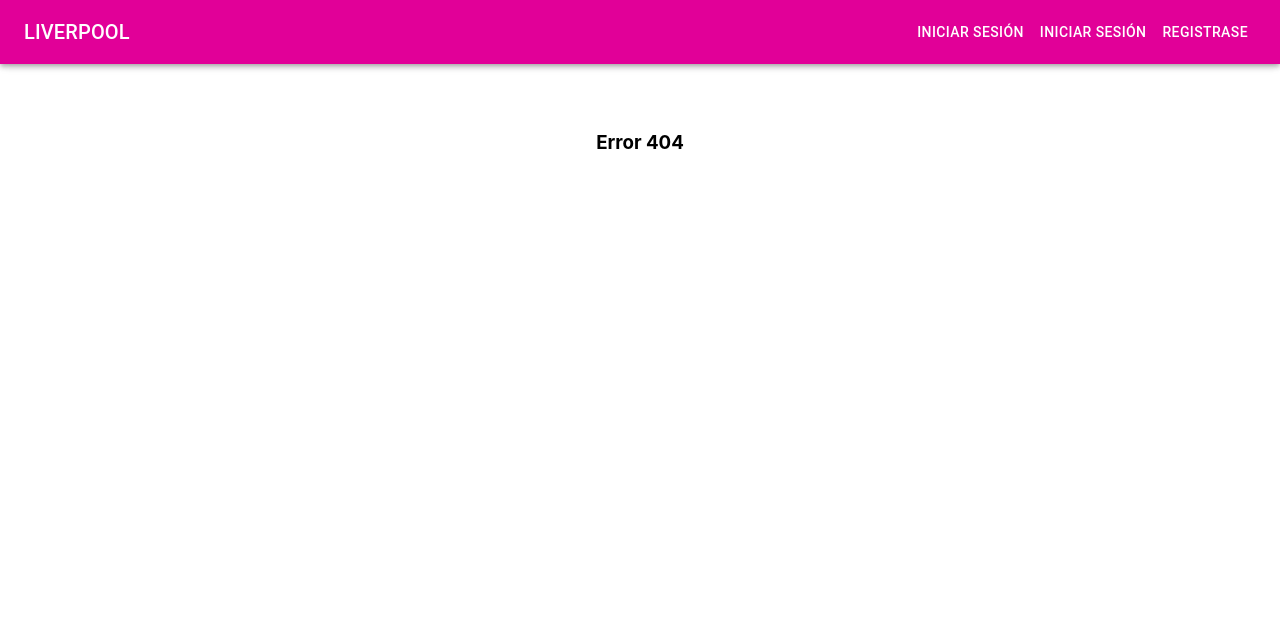
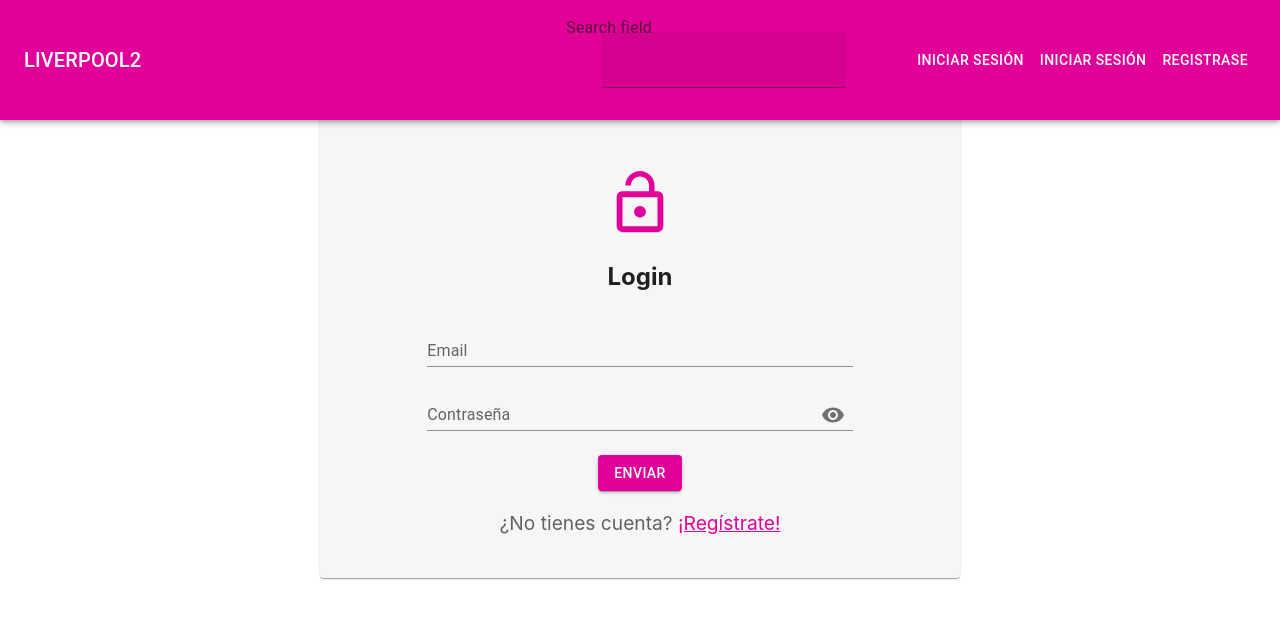
Before and after one commit to blueflamehaze/browser-search-liverpool, a React (Create React App) app: page /search/1 in a window 1280 px wide. Before the commit this address had no page. Shown: the top 618 px of the page. Built offline with nearby package versions, Linux system fonts and the light colour scheme; no server answers.

Commit message:
feat: add search input to show results and call search api

```diff
--- a/src/App.js
+++ b/src/App.js
@@ -7,6 +7,7 @@ import Registro from "./features/pages/sign-up/SignUp";
 import Login from "./features/pages/login/Login";
 import Header from "./common/layout/Header";
 import Home from "./features/pages/home/Home";
+import SearchResults from "./features/pages/search-results/SearchResults";
 import ProductDetails from "./features/pages/product-details/ProductDetails";
 
 function App() {
@@ -35,6 +36,10 @@ function App() {
           path="/products/:id"
           element={user ? <ProductDetails /> : <Login />}
         ></Route>
+        <Route
+          path="/search/:searchParams"
+          element={user ? <SearchResults /> : <Login />}
+        ></Route>
         <Route path="*" element={<h3>Error 404</h3>}></Route>
       </Routes>
     </div>
--- a/src/common/layout/Header.css
+++ b/src/common/layout/Header.css
@@ -1,3 +1,7 @@
 .logo__left {
   text-align: left;
 }
+.search {
+  margin: auto 15px !important;
+  color: #fff !important;
+}
--- a/src/common/layout/Header.jsx
+++ b/src/common/layout/Header.jsx
@@ -1,21 +1,25 @@
 import React, { useState } from "react";
 import PropTypes from "prop-types";
-import AppBar from "@mui/material/AppBar";
-import Box from "@mui/material/Box";
-import Divider from "@mui/material/Divider";
-import Drawer from "@mui/material/Drawer";
-import IconButton from "@mui/material/IconButton";
-import List from "@mui/material/List";
+import {
+  AppBar,
+  Box,
+  Divider,
+  Drawer,
+  IconButton,
+  List,
+  Toolbar,
+  Typography,
+  Button,
+  TextField,
+} from "@mui/material";
 import MenuIcon from "@mui/icons-material/Menu";
-import Toolbar from "@mui/material/Toolbar";
-import Typography from "@mui/material/Typography";
-import Button from "@mui/material/Button";
 import "./Header.css";
 import "../../App.css";
 import { Link } from "react-router-dom";
 import { useSelector } from "react-redux";
 import { selectUser } from "../../features/store/userSlice";
 import { auth } from "../../firebase";
+import { useNavigate } from "react-router-dom";
 
 const drawerWidth = 240;
 
@@ -23,6 +27,7 @@ function Header(props) {
   const { window } = props;
   const [mobileOpen, setMobileOpen] = useState(false);
   const user = useSelector(selectUser);
+  const navigate = useNavigate();
 
   const handleDrawerToggle = () => {
     setMobileOpen(!mobileOpen);
@@ -30,6 +35,16 @@ function Header(props) {
 
   const handleLogout = () => {
     auth.signOut();
+  };
+
+  const handleKeyDown = (e) => {
+    if (e.key === "Enter") {
+      if (e.target.value) {
+        navigate(`/search/${e.target.value}`);
+      } else {
+        alert("Campo vacío");
+      }
+    }
   };
 
   const drawer = (
@@ -96,8 +111,16 @@ function Header(props) {
             className="logo__left"
             sx={{ flexGrow: 1, display: { xs: "none", sm: "block" } }}
           >
-            LIVERPOOL
+            LIVERPOOL2
           </Typography>
+          <TextField
+            id="outlined-search"
+            label="Search field"
+            type="search"
+            variant="filled"
+            className="search"
+            onKeyDown={handleKeyDown}
+          />
           <Box sx={{ display: { xs: "none", sm: "block" } }}>
             {user ? (
               <span>{String(user.name).split("@")[0]}</span>
--- /dev/null
+++ b/src/features/pages/search-results/SearchResults.css
@@ -0,0 +1,6 @@
+.search {
+  padding: 2rem 3rem !important;
+}
+.grid__margin {
+  padding: 2rem 1rem !important;
+}
--- /dev/null
+++ b/src/features/pages/search-results/SearchResults.jsx
@@ -0,0 +1,46 @@
+import React from "react";
+import { useParams } from "react-router-dom";
+import { useSearchCharacterQuery } from "../../services/api";
+import { Grid } from "@mui/material";
+import ProductCard from "../../components/product-card/ProductCard";
+import "./SearchResults.css";
+
+function SearchResults() {
+  const params = useParams();
+  const { isLoading, data, isError } = useSearchCharacterQuery(
+    params.searchParams
+  );
+  return (
+    <>
+      {isLoading ? (
+        <div>Loading..</div>
+      ) : data.count >= 1 ? (
+        <>
+          <h1>Resultados de la búsqueda</h1>
+          <Grid container className="search">
+            {data?.results.map((productInfo, index) => {
+              return (
+                <>
+                  <Grid
+                    item
+                    xs={12}
+                    md={4}
+                    lg={4}
+                    key={index}
+                    className="grid__margin"
+                  >
+                    <ProductCard productInfo={productInfo} />
+                  </Grid>
+                </>
+              );
+            })}
+          </Grid>
+        </>
+      ) : (
+        <div>No hay resultados</div>
+      )}
+    </>
+  );
+}
+
+export default SearchResults;
--- a/src/features/services/api.js
+++ b/src/features/services/api.js
@@ -17,6 +17,16 @@ export const starWarsApi = createApi({
         method: "GET",
       }),
     }),
+    searchCharacter: builder.query({
+      query: (searchParams) => ({
+        url: `people/?search=${searchParams}`,
+        method: "GET",
+      }),
+    }),
   }),
 });
-export const { useGetAllPeopleQuery, useGetCharacterQuery } = starWarsApi;
+export const {
+  useGetAllPeopleQuery,
+  useGetCharacterQuery,
+  useSearchCharacterQuery,
+} = starWarsApi;
```
